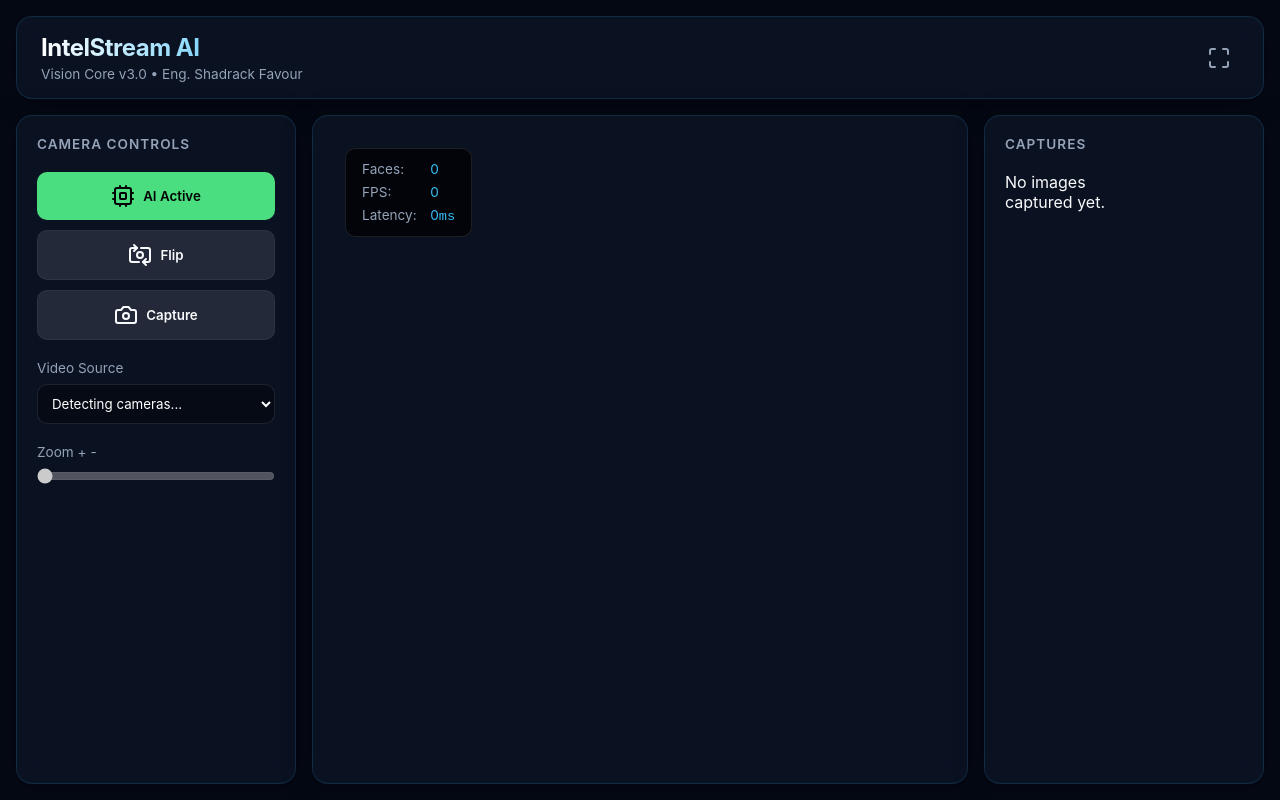
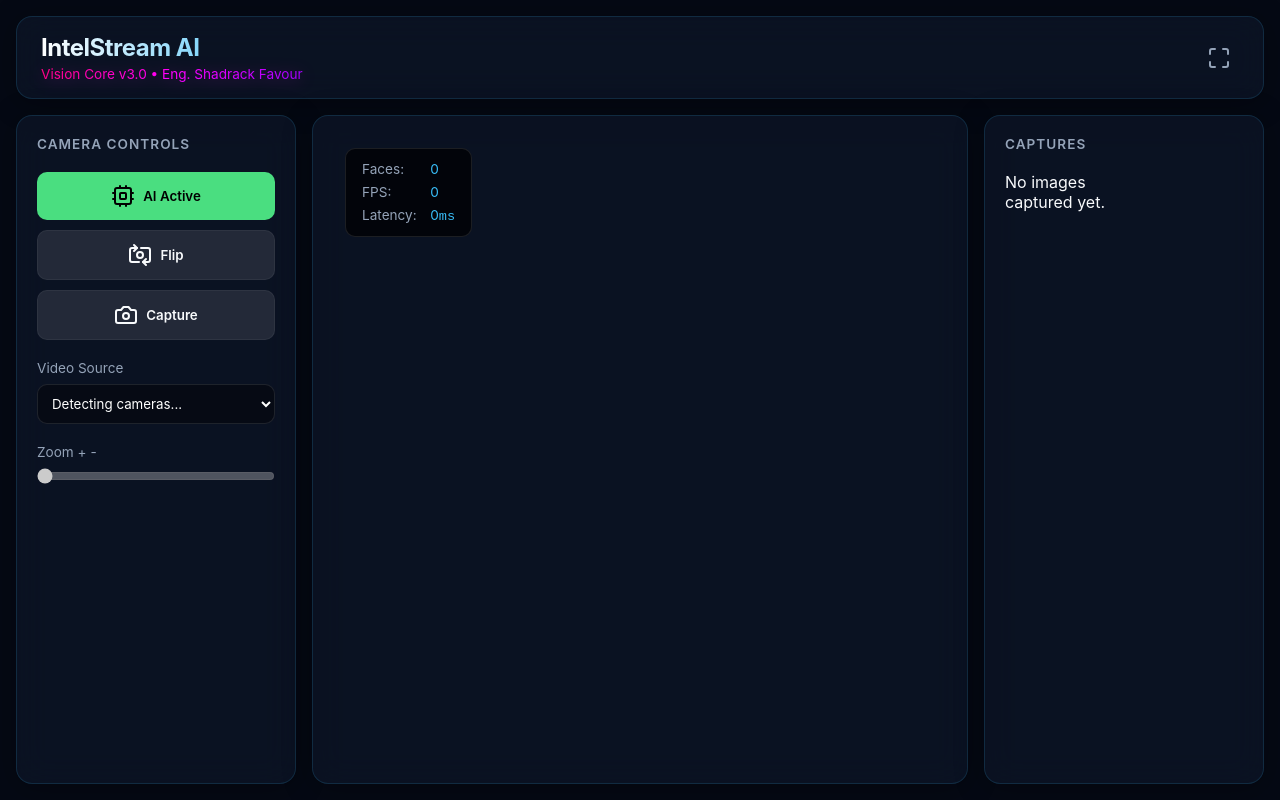
Before and after one commit to Shadrack-hue/face-detect, a website built with Vite: page index.html in a window 1280 px wide. Built offline with nearby package versions, Linux system fonts and the light colour scheme; no server answers; what @mediapipe/tasks-vision would draw is missing.

Commit message:
Update style.css

```diff
--- a/src/style.css
+++ b/src/style.css
@@ -63,6 +63,13 @@ header {
     font-size: 0.85rem;
     color: var(--text-muted);
     margin-top: 4px;
+    background: linear-gradient(135deg, #ff007f, #ff00ff, #9d00ff);
+    -webkit-background-clip: text;
+    background-clip: text;
+    -webkit-text-fill-color: transparent;
+    color: transparent;
+    filter: drop-shadow(0px 2px 8px rgba(255, 0, 255, 0.3));
+
 }
 
 /* Main Workspace Layout */
```
